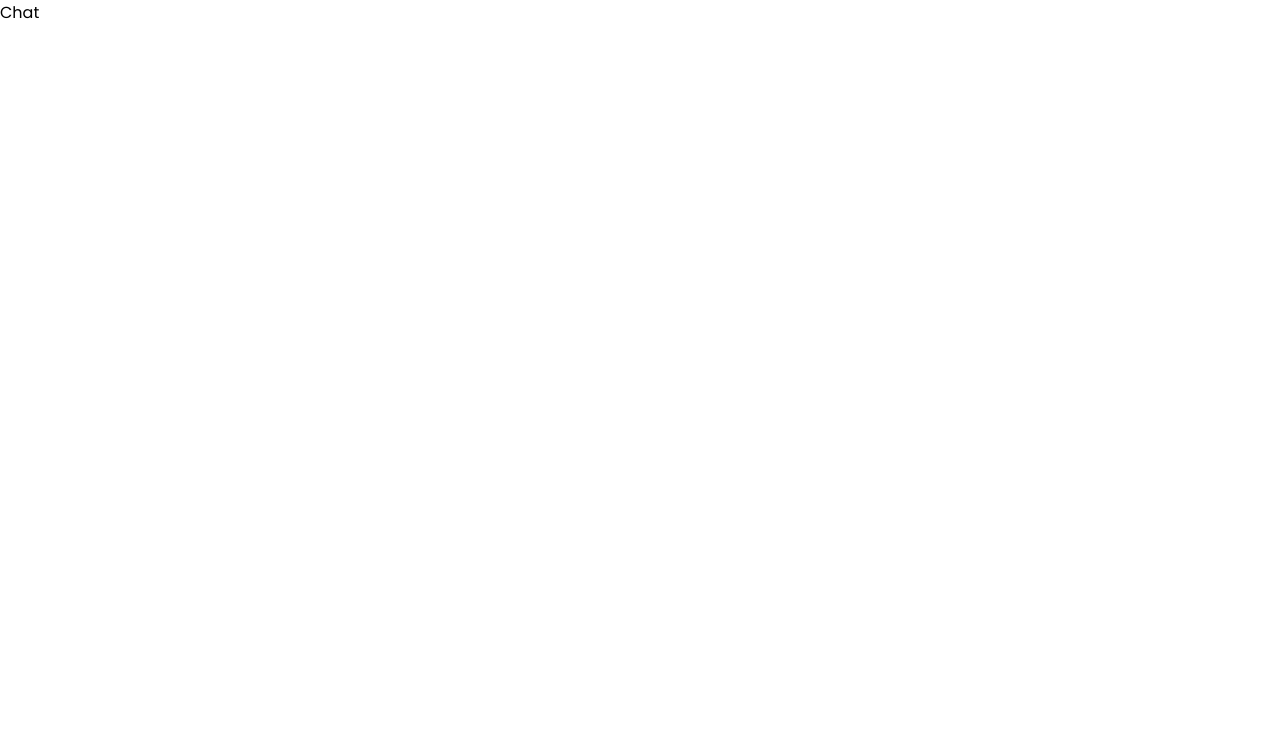
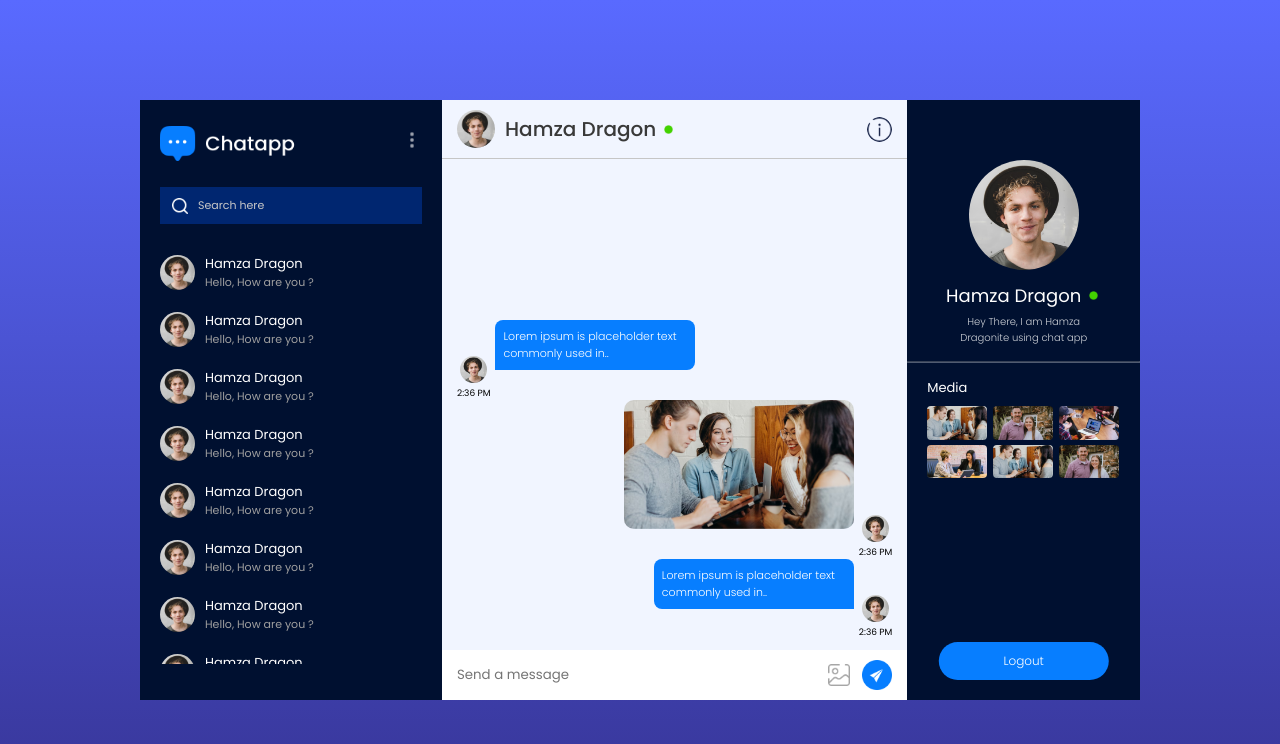
Before and after one commit to HamzaRezgui-dev/chat-app, a React (Vite) app: page /chat in a window 1280 px wide. Shown: the top 744 px of the page. Built offline with nearby package versions, Linux system fonts and the light colour scheme.

Commit message:
implemented chat page design

```diff
--- /dev/null
+++ b/src/components/ChatBox/ChatBox.css
@@ -0,0 +1,120 @@
+.chat-box {
+  height: 75vh;
+  position: relative;
+  background-color: #f1f5ff;
+}
+
+.chat-user {
+  padding: 10px 15px;
+  display: flex;
+  align-items: center;
+  gap: 10px;
+  border-bottom: 1px solid #c6c6c6;
+}
+
+.chat-user img {
+  width: 25px;
+  border-radius: 50%;
+}
+
+.chat-user img:first-child {
+  width: 38px;
+  aspect-ratio: 1/1;
+}
+
+.chat-user p {
+  flex: 1;
+  font-weight: 500;
+  font-size: 20px;
+  color: #393939;
+  display: flex;
+  align-items: center;
+  gap: 5px;
+}
+
+.chat-input {
+  display: flex;
+  align-items: center;
+  gap: 12px;
+  padding: 10px 15px;
+  background: white;
+  position: absolute;
+  bottom: 0;
+  left: 0;
+  right: 0;
+}
+
+.chat-input img {
+  width: 30px;
+  cursor: pointer;
+}
+
+.chat-input label {
+  display: flex;
+}
+
+.chat-input label img {
+  width: 22px;
+}
+
+.chat-input input {
+  flex: 1;
+  border: none;
+  outline: none;
+}
+
+.chat-msg {
+  height: calc(100% - 70px);
+  padding-bottom: 50px;
+  overflow-y: scroll;
+  display: flex;
+  flex-direction: column-reverse;
+}
+
+.s-msg div img,
+.r-msg div img {
+  width: 27px;
+  aspect-ratio: 1/1;
+  border-radius: 50px;
+}
+
+.s-msg,
+.r-msg {
+  display: flex;
+  align-items: end;
+  justify-content: end;
+  gap: 5px;
+  padding: 0px 15px;
+}
+
+.r-msg {
+  flex-direction: row-reverse;
+  justify-content: start;
+}
+
+.msg {
+  color: white;
+  background-color: #077eff;
+  padding: 8px;
+  max-width: 200px;
+  font-size: 11px;
+  font-weight: 300;
+  border-radius: 8px 8px 0px 8px;
+  margin-bottom: 30px;
+}
+
+.r-msg .msg {
+  border-radius: 8px 8px 8px 0px;
+}
+
+.s-msg div,
+.r-msg div {
+  text-align: center;
+  font-size: 9px;
+}
+
+.msg-img {
+  max-width: 230px;
+  margin-bottom: 30px;
+  border-radius: 10px;
+}
--- /dev/null
+++ b/src/components/ChatBox/ChatBox.tsx
@@ -0,0 +1,55 @@
+import React from "react";
+import "./ChatBox.css";
+import assets from "../../assets/assets";
+const ChatBox = () => {
+  return (
+    <div className="chat-box">
+      <div className="chat-user">
+        <img src={assets.profile_img} alt="" />
+        <p>
+          Hamza Dragon <img src={assets.green_dot} className="dot" alt="" />
+        </p>
+        <img src={assets.help_icon} alt="" />
+      </div>
+
+      <div className="chat-msg">
+        <div className="s-msg">
+          <p className="msg">
+            Lorem ipsum is placeholder text commonly used in..
+          </p>
+          <div>
+            <img src={assets.profile_img} alt="" />
+            <p>2:36 PM</p>
+          </div>
+        </div>
+        <div className="s-msg">
+          <img className="msg-img" src={assets.pic1} alt="" />
+          <div>
+            <img src={assets.profile_img} alt="" />
+            <p>2:36 PM</p>
+          </div>
+        </div>
+        <div className="r-msg">
+          <p className="msg">
+            Lorem ipsum is placeholder text commonly used in..
+          </p>
+          <div>
+            <img src={assets.profile_img} alt="" />
+            <p>2:36 PM</p>
+          </div>
+        </div>
+      </div>
+
+      <div className="chat-input">
+        <input type="text" placeholder="Send a message" />
+        <input type="file" id="image" accept="image/png, image/jpeg" hidden />
+        <label htmlFor="image">
+          <img src={assets.gallery_icon} alt="" />
+        </label>
+        <img src={assets.send_button} alt="" />
+      </div>
+    </div>
+  );
+};
+
+export default ChatBox;
--- /dev/null
+++ b/src/components/LeftSidebar/LeftSidebar.css
@@ -0,0 +1,123 @@
+.ls {
+  background: #001030;
+  color: white;
+  height: 75vh;
+}
+
+.ls-top {
+  padding: 20px;
+}
+
+.ls-nav {
+  display: flex;
+  justify-content: space-between;
+  align-items: center;
+}
+
+.ls-nav .logo {
+  max-width: 140px;
+}
+
+.ls-nav .menu img {
+  max-height: 20px;
+  opacity: 0.6;
+  cursor: pointer;
+}
+
+.ls-search {
+  background-color: #002670;
+  display: flex;
+  align-items: center;
+  gap: 10px;
+  padding: 10px 12px;
+  margin-top: 20px;
+}
+
+.ls-search img {
+  width: 16px;
+}
+
+.ls-search input {
+  background: transparent;
+  border: none;
+  color: white;
+  outline: none;
+  font-size: 11px;
+}
+
+.ls-search input::placeholder {
+  color: #c8c8c8;
+}
+
+.ls-list {
+  display: flex;
+  flex-direction: column;
+  height: 70%;
+  overflow-y: scroll;
+}
+
+.friends {
+  display: flex;
+  align-items: center;
+  gap: 10px;
+  padding: 10px 20px;
+  cursor: pointer;
+  font-size: 13px;
+}
+
+.friends div {
+  display: flex;
+  flex-direction: column;
+}
+
+.friends span {
+  color: #9f9f9f;
+  font-size: 11px;
+}
+
+.friends:hover {
+  background-color: #077eff;
+}
+
+.friends:hover span {
+  color: white;
+}
+
+.friends img {
+  width: 35px;
+  aspect-ratio: 1/1;
+  border-radius: 50%;
+}
+
+.ls-nav .menu {
+  position: relative;
+  padding: 10px 0px;
+}
+
+.menu .sub-menu {
+  position: absolute;
+  top: 100%;
+  right: 0;
+  width: 130px;
+  padding: 20px;
+  border-radius: 5px;
+  background-color: white;
+  color: black;
+  display: none;
+}
+
+.sub-menu hr {
+  border: none;
+  height: 1px;
+  background: #a4a4a4;
+  margin: 8px 0px;
+}
+
+.sub-menu p {
+  cursor: pointer;
+  font-size: 14px;
+}
+
+.menu:hover .sub-menu {
+  display: block;
+}
--- /dev/null
+++ b/src/components/LeftSidebar/LeftSidebar.tsx
@@ -0,0 +1,41 @@
+import React from "react";
+import "./LeftSidebar.css";
+import assets from "../../assets/assets";
+const LeftSidebar = () => {
+  return (
+    <div className="ls">
+      <div className="ls-top">
+        <div className="ls-nav">
+          <img src={assets.logo} className="logo" alt="" />
+          <div className="menu">
+            <img src={assets.menu_icon} alt="" />
+            <div className="sub-menu">
+              <p>Edit Profile</p>
+              <hr />
+              <p>Logout</p>
+            </div>
+          </div>
+        </div>
+        <div className="ls-search">
+          <img src={assets.search_icon} alt="" />
+          <input type="text" placeholder="Search here" />
+        </div>
+      </div>
+      <div className="ls-list">
+        {Array(12)
+          .fill("")
+          .map((item, index) => (
+            <div key={index} className="friends">
+              <img src={assets.profile_img} alt="" />
+              <div>
+                <p>Hamza Dragon</p>
+                <span>Hello, How are you ?</span>
+              </div>
+            </div>
+          ))}
+      </div>
+    </div>
+  );
+};
+
+export default LeftSidebar;
--- /dev/null
+++ b/src/components/RightSidebar/RightSidebar.css
@@ -0,0 +1,76 @@
+.rs {
+  color: white;
+  background: #001030;
+  position: relative;
+  height: 75vh;
+  overflow-y: scroll;
+}
+
+.rs-profile {
+  padding-top: 60px;
+  text-align: center;
+  max-width: 70%;
+  margin: auto;
+}
+
+.rs-profile img {
+  width: 110px;
+  aspect-ratio: 1/1;
+  border-radius: 50%;
+}
+
+.rs-profile h3 {
+  font-size: 18px;
+  font-weight: 400;
+  display: flex;
+  align-items: center;
+  justify-content: center;
+  gap: 5px;
+  margin: 5px 0px;
+}
+
+.rs-profile p {
+  font-size: 10px;
+  opacity: 0.8;
+  font-weight: 300;
+}
+
+.rs hr {
+  border-color: #ffffff50;
+  margin: 15px 0px;
+}
+
+.rs-media {
+  padding: 0px 20px;
+  font-size: 13px;
+}
+
+.rs-media div {
+  max-height: 180px;
+  overflow-y: scroll;
+  display: grid;
+  grid-template-columns: 1fr 1fr 1fr;
+  gap: 5px;
+  margin-top: 8px;
+}
+
+.rs-media div img {
+  width: 60px;
+  border-radius: 4px;
+  cursor: pointer;
+}
+
+.rs button {
+  position: absolute;
+  bottom: 20px;
+  left: 50%;
+  transform: translateX(-50%);
+  background-color: #077eff;
+  color: white;
+  border: none;
+  font-size: 12px;
+  font-weight: 300;
+  padding: 10px 65px;
+  border-radius: 20px;
+  cursor: pointer;
+}
--- /dev/null
+++ b/src/components/RightSidebar/RightSidebar.tsx
@@ -0,0 +1,31 @@
+import React from "react";
+import "./RightSidebar.css";
+import assets from "../../assets/assets";
+const RightSidebar = () => {
+  return (
+    <div className="rs">
+      <div className="rs-profile">
+        <img src={assets.profile_img} alt="" />
+        <h3>
+          Hamza Dragon <img src={assets.green_dot} className="dot" alt="" />
+        </h3>
+        <p>Hey There, I am Hamza Dragonite using chat app</p>
+      </div>
+      <hr />
+      <div className="rs-media">
+        <p>Media</p>
+        <div>
+          <img src={assets.pic1} alt="" />
+          <img src={assets.pic2} alt="" />
+          <img src={assets.pic3} alt="" />
+          <img src={assets.pic4} alt="" />
+          <img src={assets.pic1} alt="" />
+          <img src={assets.pic2} alt="" />
+        </div>
+      </div>
+      <button>Logout</button>
+    </div>
+  );
+};
+
+export default RightSidebar;
--- a/src/index.css
+++ b/src/index.css
@@ -6,3 +6,11 @@
   box-sizing: border-box;
   font-family: Poppins;
 }
+
+::-webkit-scrollbar {
+  display: none;
+}
+
+img.dot {
+  width: 15px !important;
+}
--- a/src/pages/Chat/Chat.css
+++ b/src/pages/Chat/Chat.css
@@ -0,0 +1,15 @@
+.chat {
+  min-height: 100vh;
+  background: linear-gradient(#596aff, #383699);
+  display: grid;
+  place-items: center;
+}
+
+.chat-container {
+    width: 95%;
+    height: 75vh;
+    max-width: 1000px;
+    background-color: aliceblue;
+    display: grid;
+    grid-template-columns: 1fr 2fr 1fr;
+}
--- a/src/pages/Chat/Chat.tsx
+++ b/src/pages/Chat/Chat.tsx
@@ -1,8 +1,19 @@
 import React from "react";
 import "./Chat.css";
+import LeftSidebar from "../../components/LeftSidebar/LeftSidebar";
+import ChatBox from "../../components/ChatBox/ChatBox";
+import RightSidebar from "../../components/RightSidebar/RightSidebar";
 
 const Chat = () => {
-  return <div>Chat</div>;
+  return (
+    <div className="chat">
+      <div className="chat-container">
+        <LeftSidebar />
+        <ChatBox />
+        <RightSidebar />
+      </div>
+    </div>
+  );
 };
 
 export default Chat;
```
